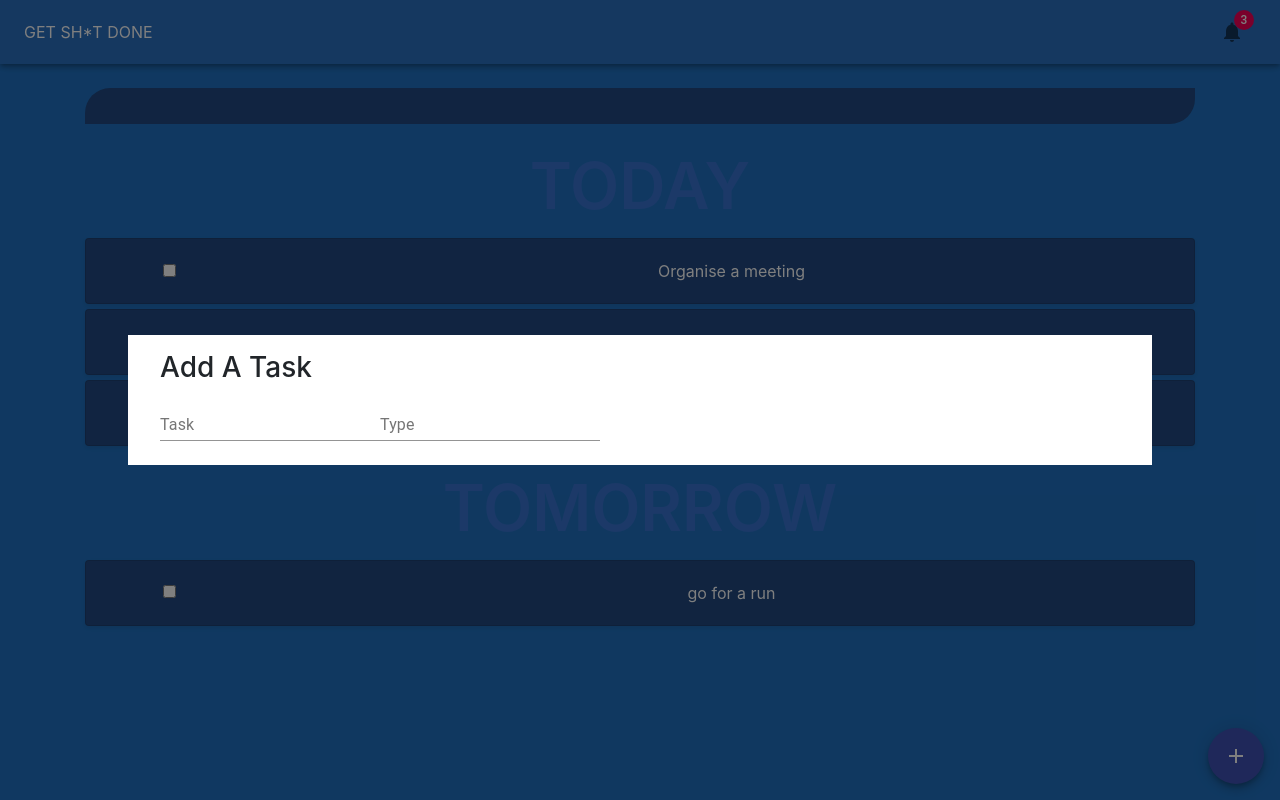
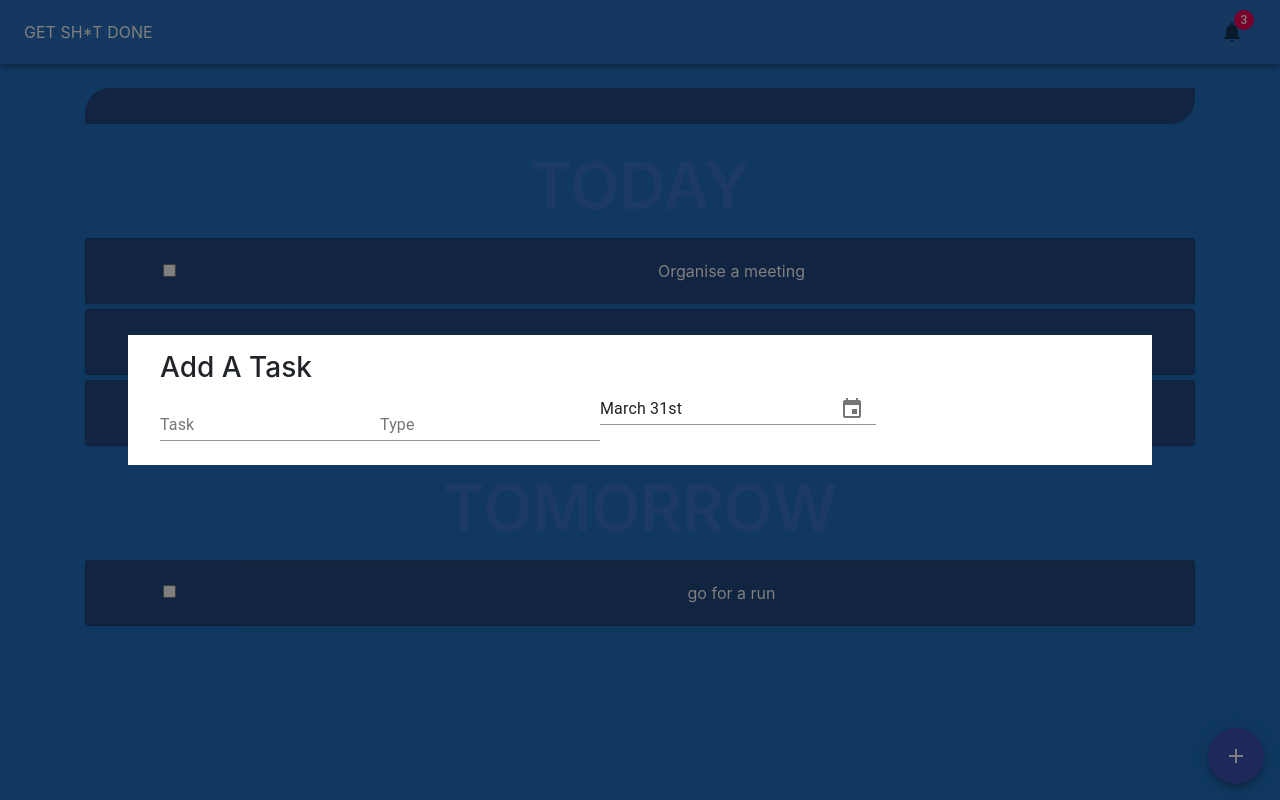
Before and after one commit to BradNichol/todo-app-react, a React (Create React App) app: page / in a window 1280 px wide. Both pictures are taken after a click on the button "add". Built offline with nearby package versions, Linux system fonts and the light colour scheme; no server answers.

Commit message:
date picker added

```diff
--- a/src/AddModal/AddModal.js
+++ b/src/AddModal/AddModal.js
@@ -4,6 +4,8 @@ import Modal from "@material-ui/core/Modal";
 import Fab from "@material-ui/core/Fab";
 import AddIcon from "@material-ui/icons/Add";
 import TextField from '@material-ui/core/TextField';
+import DateFnsUtils from '@date-io/date-fns';
+import {MuiPickersUtilsProvider, KeyboardDatePicker} from '@material-ui/pickers';
 
 const AddModal = () => {
   const useStyles = makeStyles(theme => ({
@@ -54,6 +56,12 @@ const AddModal = () => {
             <h3>Add A Task</h3>
             <TextField id ="task" label="Task" />
             <TextField id ="type" label="Type" />
+            <MuiPickersUtilsProvider utils={DateFnsUtils}>
+            <KeyboardDatePicker
+
+            />
+            </MuiPickersUtilsProvider>
+
           </form>
 
 
```
